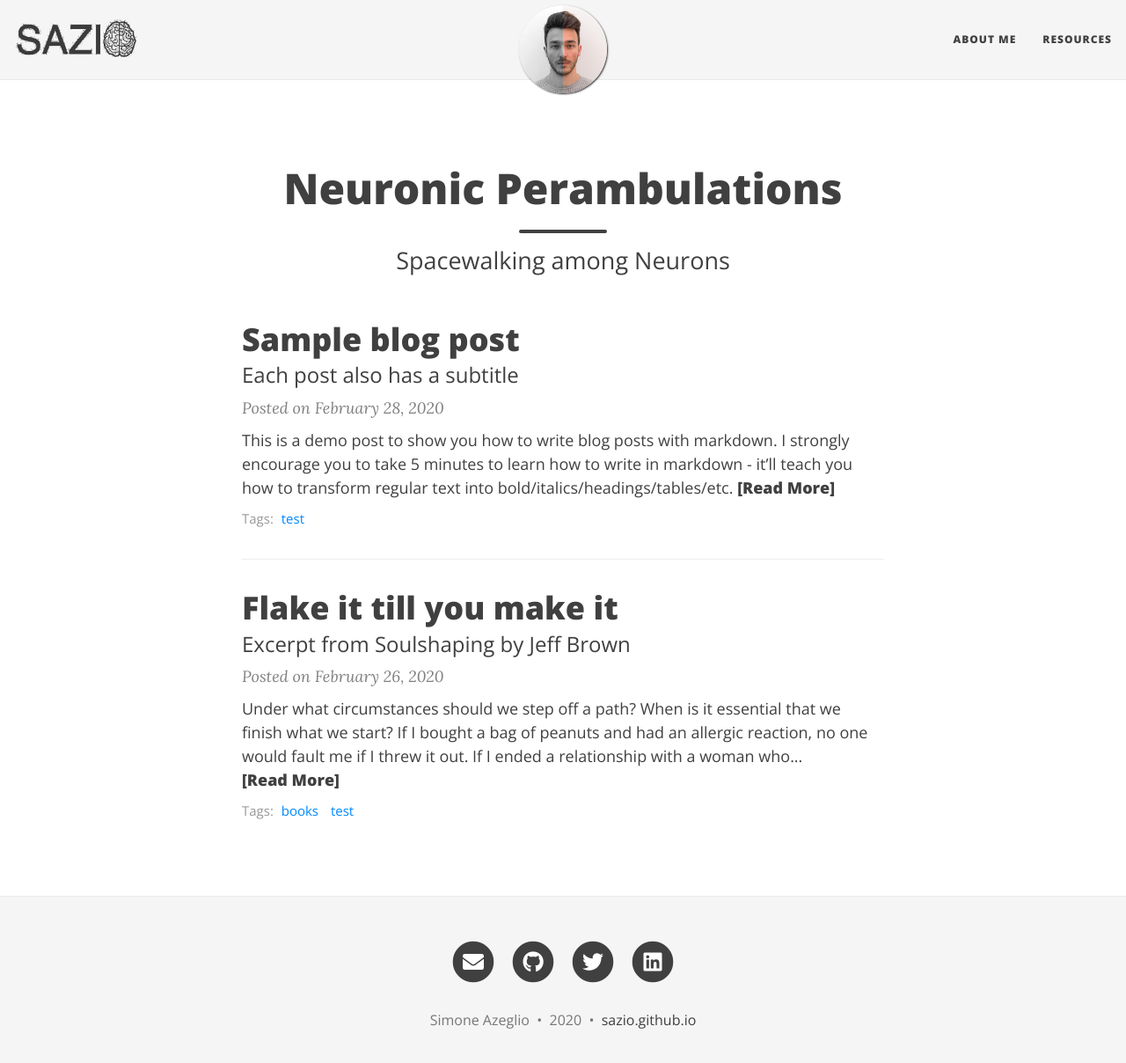
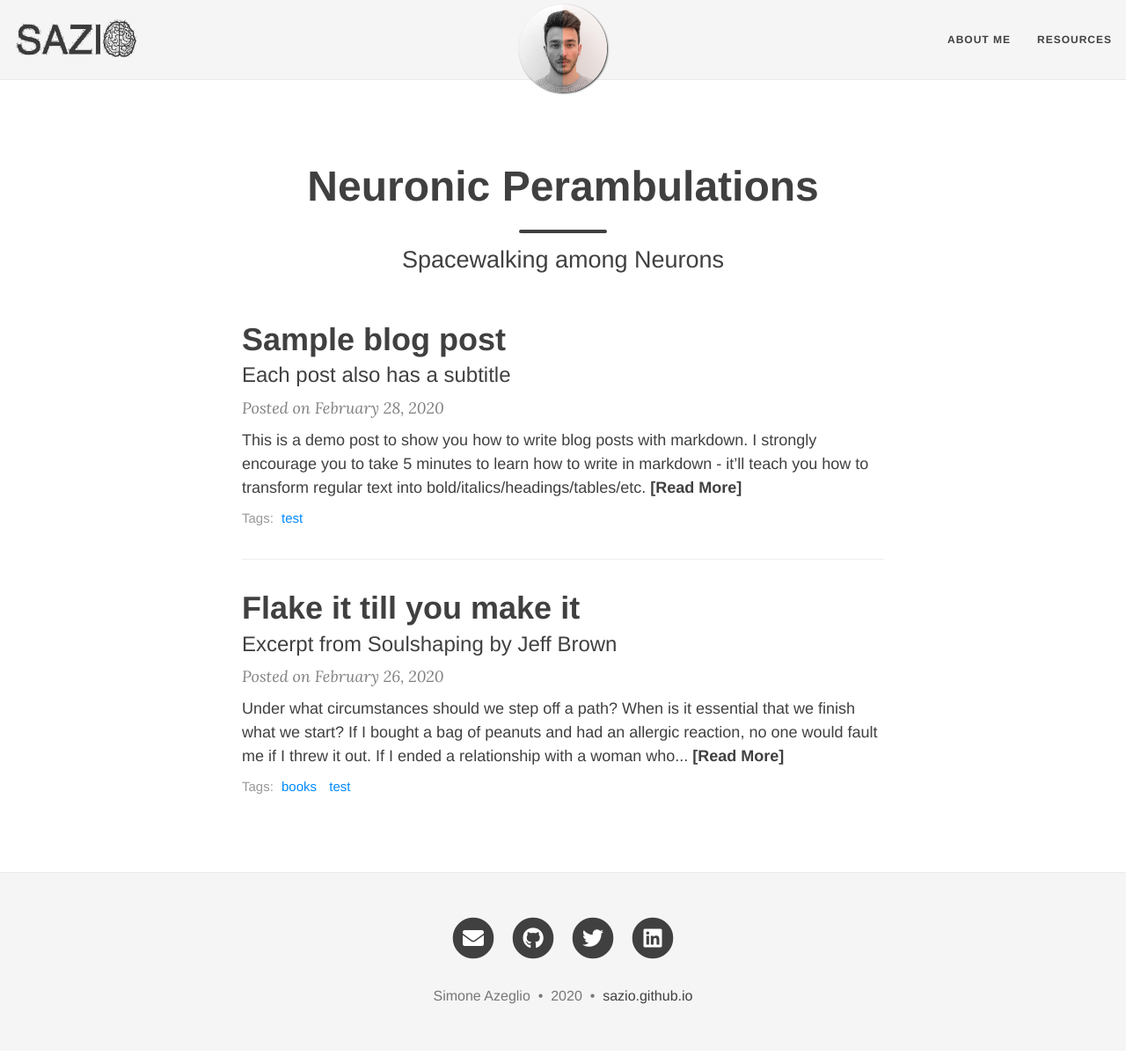
Before and after one commit to sazio/sazio___.github.io, a Jekyll site: the page built from index.html, in a window 1280 px wide and 1221 px high. Shown: the top 1208 px of the window at 88% size. Built offline with Jekyll 4.4.1, drawn with Linux system fonts in a browser that asks for light colours; nearby versions of some CDN libraries; the list of posts is cut into pages by our own code.

Commit message:
Update main.css

```diff
--- a/assets/css/main.css
+++ b/assets/css/main.css
@@ -26,7 +26,7 @@
   margin: 1.875rem 0;
 }
 h1,h2,h3,h4,h5,h6 {
-  font-family: 'Open Sans', 'Helvetica Neue', Helvetica, Arial, sans-serif;
+  font-family:  'Helvetica',  'Helvetica Neue', Open Sans, Arial, sans-serif;
   font-weight: 800;
   line-height: 1.1;
 }
@@ -128,7 +128,7 @@
 .navbar-custom {
   background-color: {{ site.navbar-col | default: "#F5F5F5" }};
   border-bottom: 1px solid {{ site.navbar-border-col | default: "#EAEAEA" }};
-  font-family: 'Open Sans', 'Helvetica Neue', Helvetica, Arial, sans-serif;
+  font-family:  'Helvetica', 'Helvetica Neue', Open Sans, Arial, sans-serif;
   {% if site.navbar-img %}
     background-image: url({{ site.navbar-img | relative_url }});
     background-attachment: fixed;
@@ -396,7 +396,7 @@
   margin-bottom: 1.875rem;
 }
 footer .copyright {
-  font-family: 'Open Sans', 'Helvetica Neue', Helvetica, Arial, sans-serif;
+  font-family: 'Helvetica','Helvetica Neue', Open Sans,   Arial, sans-serif;
   text-align: center;
   margin-bottom: 0;
   margin-top: 0;
@@ -408,7 +408,7 @@
 footer .footer-custom-content {
   text-align: center;
   margin-bottom: 0.9375rem;
-  font-family: 'Open Sans', 'Helvetica Neue', Helvetica, Arial, sans-serif;
+  font-family: 'Helvetica','Helvetica Neue', Open Sans,   Arial, sans-serif;
 }
 
 @media (min-width: 768px) {
@@ -471,7 +471,7 @@
   margin: 0 0 0.625rem;
 }
 .post-preview .post-entry {
-  font-family: 'Open Sans', 'Helvetica Neue', Helvetica, Arial, sans-serif;
+  font-family: 'Helvetica','Helvetica Neue', Open Sans,   Arial, sans-serif;
 }
 .post-entry-container {
   display: inline-block;
@@ -508,7 +508,7 @@
 /* --- Tags --- */
 
 .blog-tags {
-  font-family: 'Open Sans', 'Helvetica Neue', Helvetica, Arial, sans-serif;
+  font-family: 'Helvetica','Helvetica Neue', Open Sans,   Arial, sans-serif;
   color: #999;
   font-size: 0.9375rem;
   margin-bottom: 1.875rem;
@@ -601,7 +601,7 @@
   font-size: 1.6875rem;
   line-height: 1.1;
   display: block;
-  font-family: 'Open Sans', 'Helvetica Neue', Helvetica, Arial, sans-serif;
+  font-family: 'Helvetica','Helvetica Neue', Open Sans,   Arial, sans-serif;
   font-weight: 300;
   margin: 0.625rem 0 0;
 }
@@ -626,7 +626,7 @@
   padding: 0.3125rem 0.625rem;
   font-size: 0.6875rem;
   color: #EEE;
-  font-family: 'Open Sans', 'Helvetica Neue', Helvetica, Arial, sans-serif;
+  font-family: 'Helvetica','Helvetica Neue', Open Sans,   Arial, sans-serif;
   right: 0;
   bottom: 0;
   display: none;
@@ -741,7 +741,7 @@
 }
 
 .pagination .page-item .page-link {
-  font-family: 'Open Sans', 'Helvetica Neue', Helvetica, Arial, sans-serif;
+  font-family: 'Helvetica','Helvetica Neue', Open Sans,   Arial, sans-serif;
   text-transform: uppercase;
   font-size: 0.875rem;
   font-weight: 800;
@@ -898,7 +898,7 @@
 }
 
 #full-tags-list {
-  font-family: 'Open Sans', 'Helvetica Neue', Helvetica, Arial, sans-serif;
+  font-family: 'Helvetica','Helvetica Neue', Open Sans,   Arial, sans-serif;
 }
 
 #full-tags-list .tag-entry {
```
